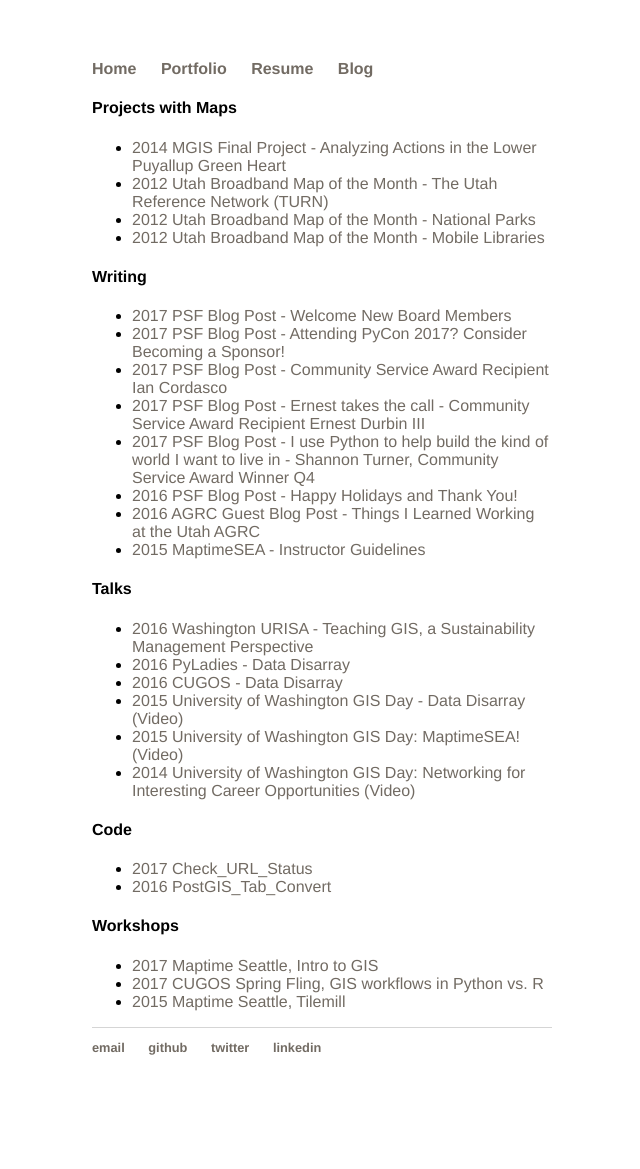
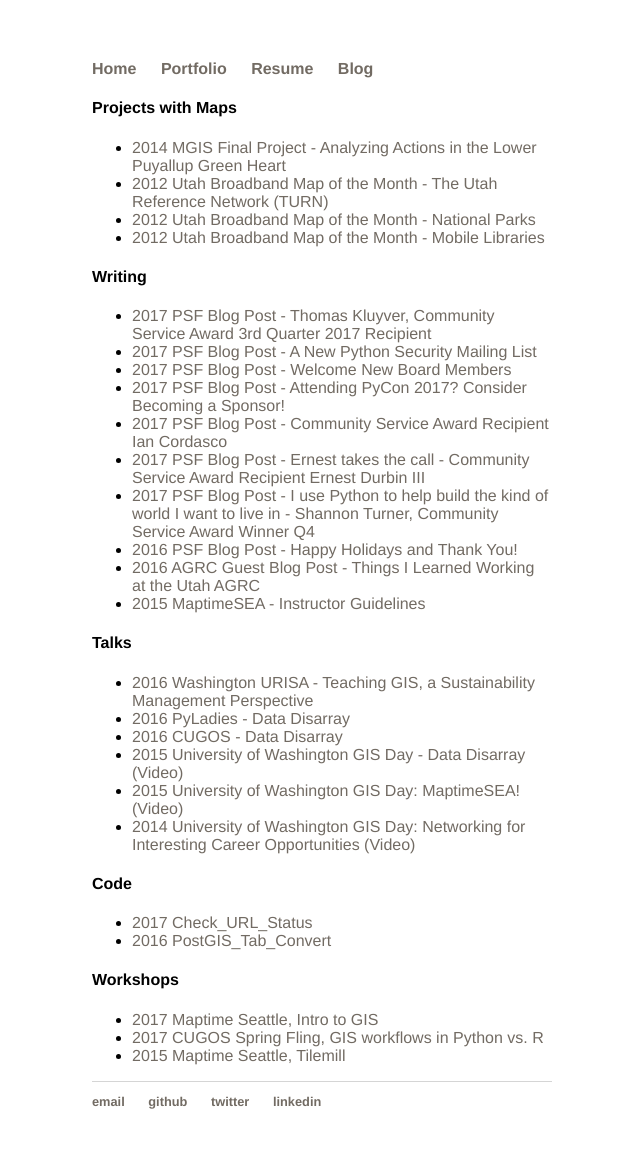
Before and after one commit to christyheaton/christyheaton.github.io, a Jekyll site: the page built from portfolio/index.html, in a window 1280 px wide. Shown: the whole page, without its empty margins (318-958 px from the left). Built offline with Jekyll 4.4.1, drawn with Linux system fonts in a browser that asks for light colours; before the commit the page ends 1115 px from its top, so only the background shows below that.

Commit message:
updated writings in portfolio

```diff
--- a/portfolio/index.html
+++ b/portfolio/index.html
@@ -14,6 +14,8 @@
 
 <h4>Writing</h4>
 <ul>
+  <li><a href="http://pyfound.blogspot.com/2017/10/thomas-kluyver-community-service-award.html" target="_blank"><span>2017</span> PSF Blog Post - Thomas Kluyver, Community Service Award 3rd Quarter 2017 Recipient</a></li>
+  <li><a href="http://pyfound.blogspot.com/2017/09/a-new-psf-security-mailing-list.html" target="_blank"><span>2017</span> PSF Blog Post - A New Python Security Mailing List</a></li>
   <li><a href="http://pyfound.blogspot.com/2017/07/welcome-new-board-members.html" target="_blank"><span>2017</span> PSF Blog Post - Welcome New Board Members</a></li>
   <li><a href="http://pyfound.blogspot.com/2017/05/attending-pycon-2017-consider-becoming.html" target="_blank"><span>2017</span> PSF Blog Post - Attending PyCon 2017? Consider Becoming a Sponsor!</a></li>
   <li><a href="http://pyfound.blogspot.com/2017/04/the-ego-less-developer-community.html" target="_blank"><span>2017</span> PSF Blog Post - Community Service Award Recipient Ian Cordasco</a></li>
@@ -27,8 +29,8 @@
 <h4>Talks</h4>
 <ul>
 	<li><a href="http://christyheaton.github.io/Urisa_Presentation_2016/#/" target="_blank"><span>2016</span> Washington URISA - Teaching GIS, a Sustainability Management Perspective</a></li>
-    <li><a href="http://christyheaton.github.io/PyLadies_Presentation/#/" target="_blank"><span>2016</span> PyLadies - Data Disarray</a></li>
-    <li><a href="http://christyheaton.github.io/cugos_presentation/#/" target="_blank"><span>2016</span> CUGOS - Data Disarray</a></li>
+  <li><a href="http://christyheaton.github.io/PyLadies_Presentation/#/" target="_blank"><span>2016</span> PyLadies - Data Disarray</a></li>
+  <li><a href="http://christyheaton.github.io/cugos_presentation/#/" target="_blank"><span>2016</span> CUGOS - Data Disarray</a></li>
 	<li><a href="https://www.youtube.com/watch?v=SYCi5z05hu4" target="_blank"><span>2015</span> University of Washington GIS Day - Data Disarray (Video)</a></li>
 	<li><a href="https://www.youtube.com/watch?v=c5BkiGEv1eA" target="_blank"><span>2015</span> University of Washington GIS Day: MaptimeSEA! (Video)</a></li>
 	<li><a href="https://www.youtube.com/watch?v=z-q4znBqokw&t=1s" target="_blank"><span>2014</span> University of Washington GIS Day: Networking for Interesting Career Opportunities (Video)</a></li>
```
